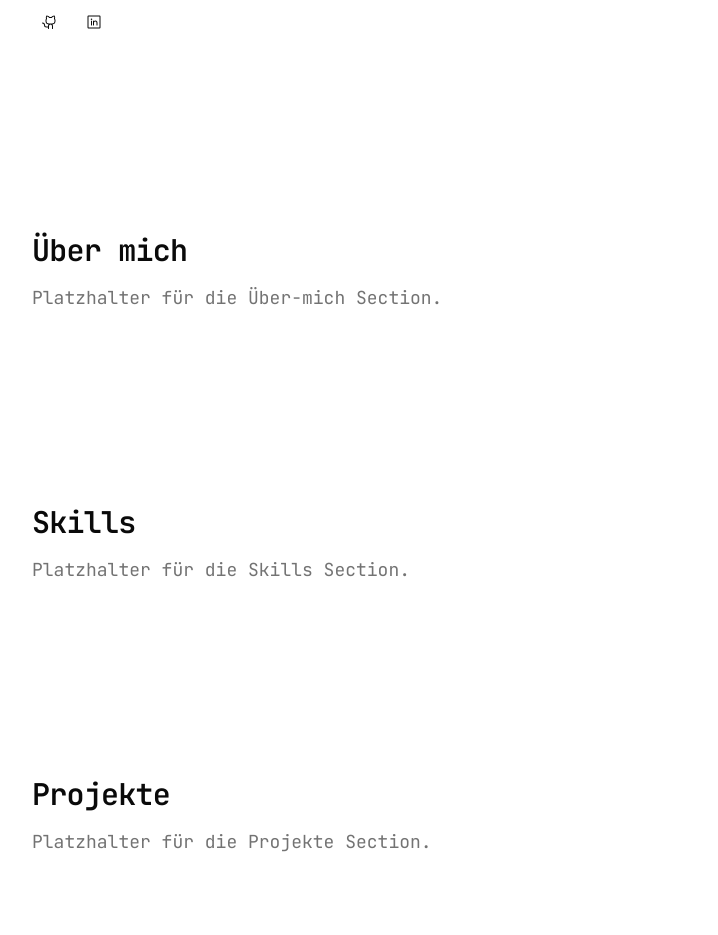
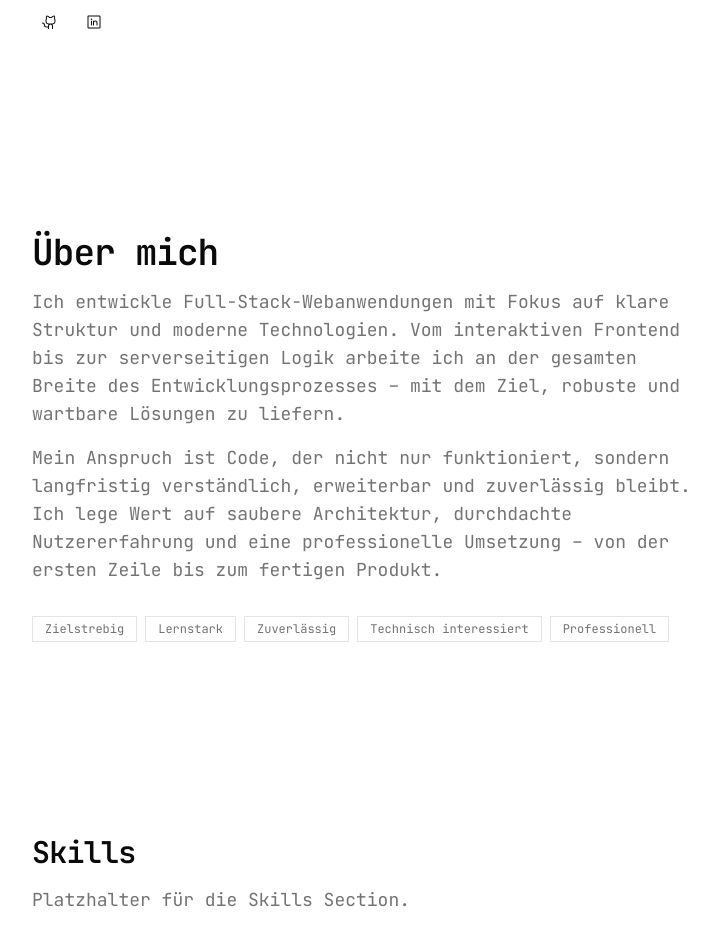
Before and after one commit to DrPinselbecher/full-stack-portfolio, a Next.js app: page / in a window 1280 px wide. Shown: the part 520-1455 px from the top of the page, without its empty margins (120-838 px from the left). Built offline with nearby package versions, Linux system fonts and the light colour scheme.

Commit message:
feat(about): add initial about section

```diff
--- a/src/components/sections/AboutSection.tsx
+++ b/src/components/sections/AboutSection.tsx
@@ -1,19 +1,57 @@
+const strengths = [
+  "Zielstrebig",
+  "Lernstark",
+  "Zuverlässig",
+  "Technisch interessiert",
+  "Professionell",
+] as const;
+
 export function AboutSection() {
   return (
     <section
       id="about"
       aria-labelledby="about-heading"
-      className="flex flex-col gap-4 py-24"
+      className="flex flex-col gap-8 py-24"
     >
-      <h2
-        id="about-heading"
-        className="text-3xl font-semibold tracking-tight text-foreground"
+      <div className="flex flex-col gap-4">
+        <h2
+          id="about-heading"
+          className="text-3xl font-semibold tracking-tight text-foreground sm:text-4xl"
+        >
+          Über mich
+        </h2>
+
+        <div className="flex flex-col gap-4 max-w-2xl">
+          <p className="text-base text-pretty text-muted-foreground sm:text-lg">
+            Ich entwickle Full-Stack-Webanwendungen mit Fokus auf klare Struktur
+            und moderne Technologien. Vom interaktiven Frontend bis zur
+            serverseitigen Logik arbeite ich an der gesamten Breite des
+            Entwicklungsprozesses – mit dem Ziel, robuste und wartbare Lösungen
+            zu liefern.
+          </p>
+
+          <p className="text-base text-pretty text-muted-foreground sm:text-lg">
+            Mein Anspruch ist Code, der nicht nur funktioniert, sondern langfristig
+            verständlich, erweiterbar und zuverlässig bleibt. Ich lege Wert auf
+            saubere Architektur, durchdachte Nutzererfahrung und eine professionelle
+            Umsetzung – von der ersten Zeile bis zum fertigen Produkt.
+          </p>
+        </div>
+      </div>
+
+      <ul
+        aria-label="Persönliche Stärken"
+        className="flex flex-wrap gap-2"
       >
-        Über mich
-      </h2>
-      <p className="max-w-2xl text-lg text-muted-foreground">
-        Platzhalter für die Über-mich Section.
-      </p>
+        {strengths.map((strength) => (
+          <li
+            key={strength}
+            className="border border-border px-3 py-1 text-xs text-muted-foreground"
+          >
+            {strength}
+          </li>
+        ))}
+      </ul>
     </section>
   );
 }
```
